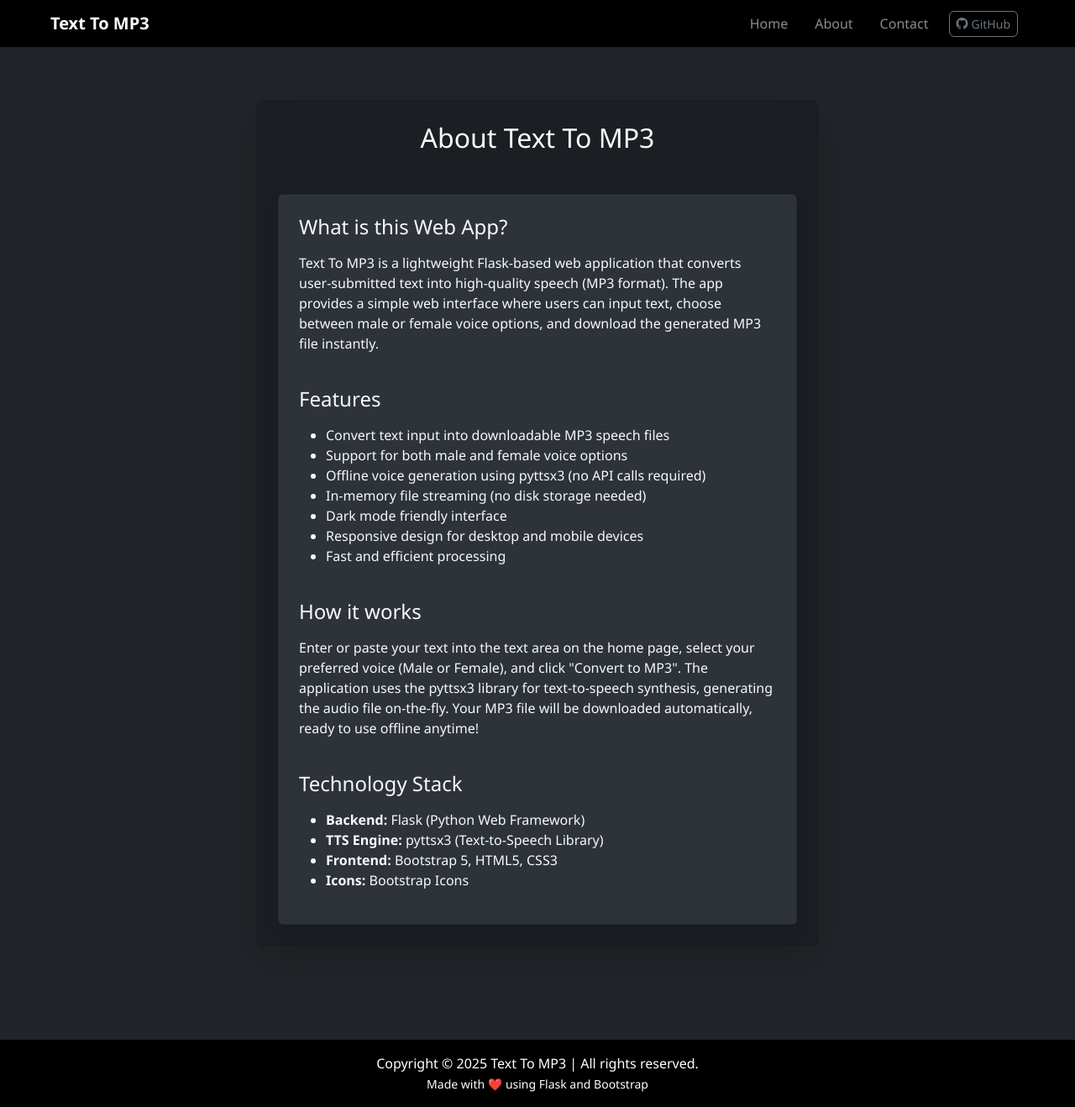
After one commit to krsahil8825/Text-To-MP3, a Flask app: page /about in a window 1280 px wide. The commit adds this page. Shown: the whole page at 84% size. Run offline with Flask 3, Linux system fonts and the light colour scheme; some libraries are stand-ins or nearby versions.

Commit message:
Add character limit validation and create About and Contact pages for the Text To MP3 application

```diff
--- a/app.py
+++ b/app.py
@@ -134,6 +134,11 @@ def home():
         if not text:
             return "Error: No text provided", 400
 
+        if len(text) > 5000:
+            return render_template(
+                "index.html", message="Error: Text exceeds 5000 character limit."
+            )
+
         # Initialize pyttsx3 text-to-speech engine
         engine = pyttsx3.init()
         voices = engine.getProperty("voices")
--- /dev/null
+++ b/templates/about.html
@@ -0,0 +1,49 @@
+{% extends "./layout.html" %}
+
+{% block title %}Text To MP3 | About{% endblock %}
+
+{% block content %}
+<div class="w-100 d-flex flex-column align-items-center">
+    <div class="card shadow-lg p-4 rounded w-100" style="background-color: #1b1f23ff; color: #f8f9fa">
+        <div class="text-center mb-4">
+            <h2 class="card-title">About Text To MP3</h2>
+        </div>
+
+        <div class="card shadow p-4 rounded mt-3" style="background-color: #2d3339; color: #f8f9fa">
+            <h4 class="mb-3">What is this Web App?</h4>
+            <p>
+                Text To MP3 is a lightweight Flask-based web application that converts user-submitted text
+                into high-quality speech (MP3 format). The app provides a simple web interface where users can
+                input text, choose between male or female voice options, and download the generated MP3 file instantly.
+            </p>
+
+            <h4 class="mt-4 mb-3">Features</h4>
+            <ul>
+                <li>Convert text input into downloadable MP3 speech files</li>
+                <li>Support for both male and female voice options</li>
+                <li>Offline voice generation using pyttsx3 (no API calls required)</li>
+                <li>In-memory file streaming (no disk storage needed)</li>
+                <li>Dark mode friendly interface</li>
+                <li>Responsive design for desktop and mobile devices</li>
+                <li>Fast and efficient processing</li>
+            </ul>
+
+            <h4 class="mt-4 mb-3">How it works</h4>
+            <p>
+                Enter or paste your text into the text area on the home page, select your preferred voice
+                (Male or Female), and click "Convert to MP3". The application uses the pyttsx3 library for
+                text-to-speech synthesis, generating the audio file on-the-fly. Your MP3 file will be
+                downloaded automatically, ready to use offline anytime!
+            </p>
+
+            <h4 class="mt-4 mb-3">Technology Stack</h4>
+            <ul>
+                <li><strong>Backend:</strong> Flask (Python Web Framework)</li>
+                <li><strong>TTS Engine:</strong> pyttsx3 (Text-to-Speech Library)</li>
+                <li><strong>Frontend:</strong> Bootstrap 5, HTML5, CSS3</li>
+                <li><strong>Icons:</strong> Bootstrap Icons</li>
+            </ul>
+        </div>
+    </div>
+</div>
+{% endblock %}
```
Also changed, not shown: templates/contact.html (added, +52 -0 lines), templates/index.html (+61 -18 lines).
